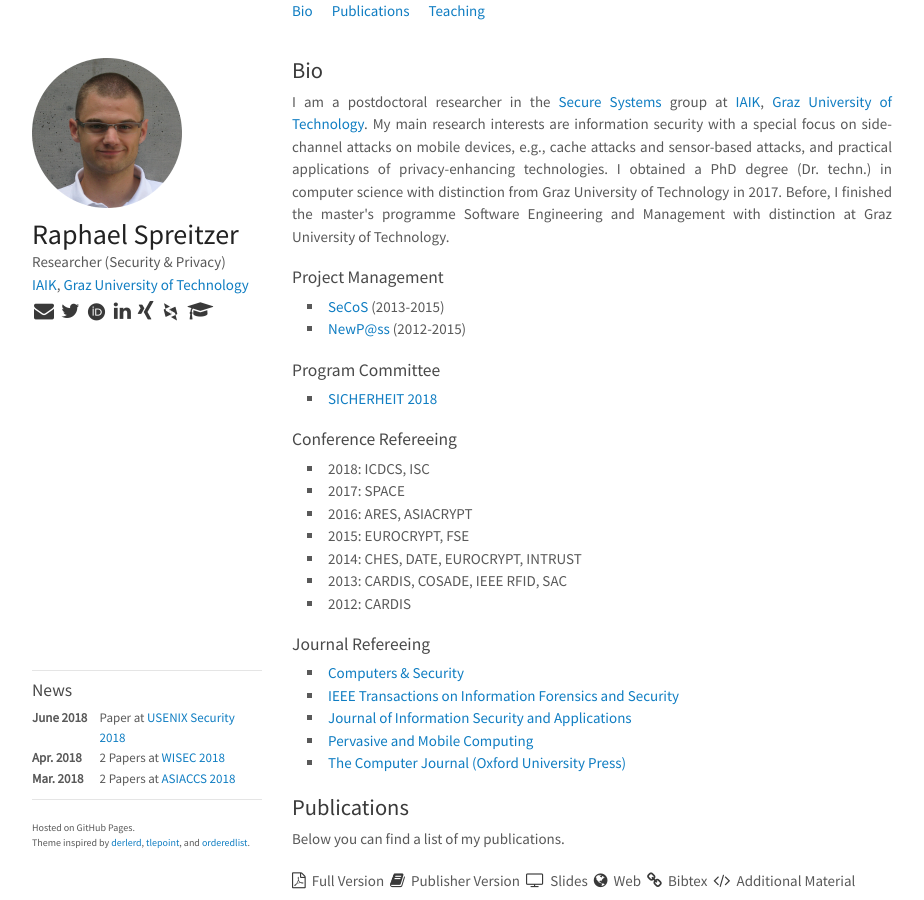
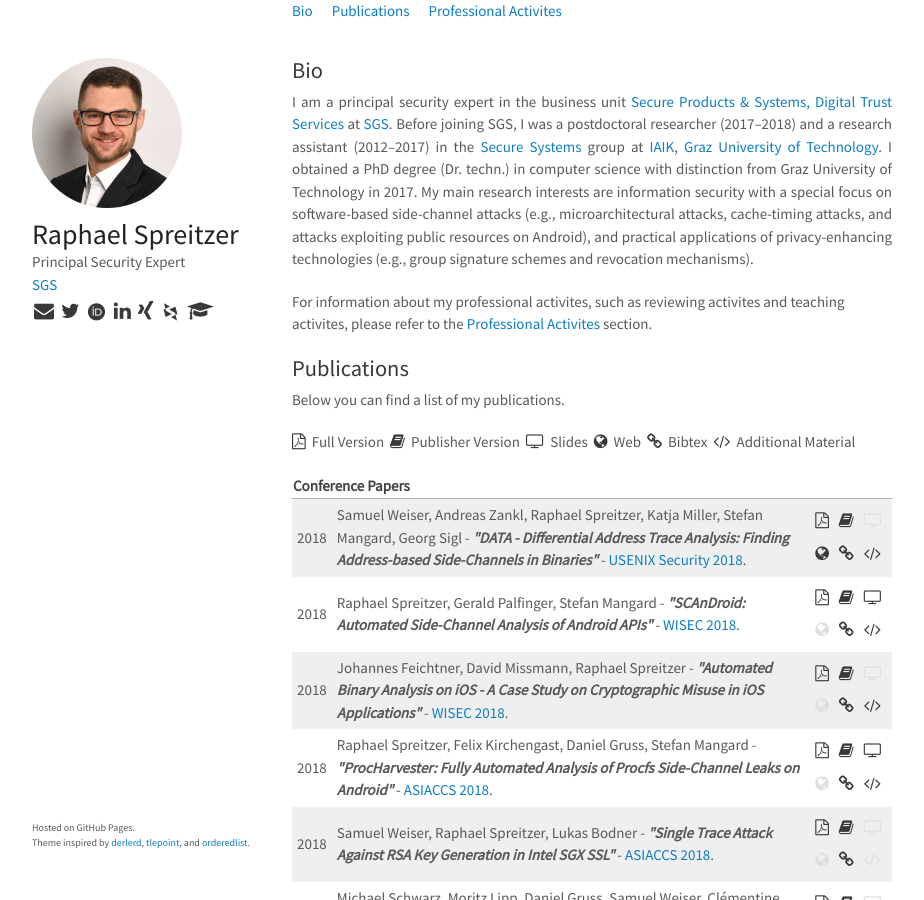
Before and after one commit to rspreitzer/rspreitzer.github.io, a Jekyll site: the page built from index.html, in a window 1280 px wide and 900 px high. Shown: the whole window, without its empty margins (178-1102 px from the left). Built offline with Jekyll 4.4.1, drawn with Linux system fonts in a browser that asks for light colours; some web fonts are replaced; some of the changed text lies outside the part shown.

Commit message:
update affiliation

```diff
--- a/_config.yml
+++ b/_config.yml
@@ -1,15 +1,15 @@
 # Site settings
-description: Academic Website of Raphael Spreitzer, IAIK, Graz University of Technology, Graz, Austria
-keywords: Raphael Spreitzer, Security, Privacy, IAIK, Graz University of Technology
-title: Raphael Spreitzer | IAIK, Graz University of Technology
+description: Academic Website of Raphael Spreitzer, SGS, Graz, Austria
+keywords: Raphael Spreitzer, Security, Privacy, SGS
+title: Raphael Spreitzer | SGS
 
 author: Raphael Spreitzer
 authorimg: images/rs.png
-authoroccup: Researcher (Security & Privacy)
-inst: IAIK
-insturl: https://www.iaik.tugraz.at
-uni: Graz University of Technology
-uniurl: https://www.tugraz.at
+authoroccup: Principal Security Expert
+#inst: Secure Products & Systems
+#insturl:
+uni: SGS
+uniurl: https://www.sgs.com/
 email: raphael.spreitzer@gmail.com
 
 twitter: rspreitzer_
--- a/_includes/bio.html
+++ b/_includes/bio.html
@@ -2,40 +2,13 @@
 <div class="navbar">
   <a href="#bio">Bio</a>
   <a href="#publications">Publications</a>
-  <a href="#teaching">Teaching</a>
+  <a href="#activities">Professional Activites</a>
 </div>
 </nav>
 
 <h2 id="bio">Bio</h2>
-<p class="bio">I am a postdoctoral researcher in the <a href="https://www.iaik.tugraz.at/content/research/sesys/">Secure Systems</a> group at <a href="https://www.iaik.tugraz.at">IAIK</a>, <a href="https://www.tugraz.at">Graz University of Technology</a>. My main research interests are information security with a special focus on side-channel attacks on mobile devices, e.g., cache attacks and sensor-based attacks, and practical applications of privacy-enhancing technologies. I obtained a PhD degree (Dr. techn.) in computer science with distinction from Graz University of Technology in 2017. Before, I finished the master's programme Software Engineering and Management with distinction at Graz University of Technology.</p>
+<p class="bio">
+I am a principal security expert in the business unit <a href="https://www.sgs.com/">Secure Products &amp; Systems, Digital Trust Services</a> at <a href="https://www.sgs.com/">SGS</a>. Before joining SGS, I was a postdoctoral researcher (2017&ndash;2018) and a research assistant (2012&ndash;2017) in the <a href="https://www.iaik.tugraz.at/content/research/sesys/">Secure Systems</a> group at <a href="https://www.iaik.tugraz.at">IAIK</a>, <a href="https://www.tugraz.at">Graz University of Technology</a>. I obtained a PhD degree (Dr. techn.) in computer science with distinction from Graz University of Technology in 2017. My main research interests are information security with a special focus on software-based side-channel attacks (e.g., microarchitectural attacks, cache-timing attacks, and attacks exploiting public resources on Android), and practical applications of privacy-enhancing technologies (e.g., group signature schemes and revocation mechanisms).
+<!-- Before, I finished the master's programme Software Engineering and Management with distinction at Graz University of Technology.--></p>
 
-<h3>Project Management</h3>
-<ul class="itemprefix">
-  <li><a href="http://comet-secos.at/en/">SeCoS</a> (2013-2015)</li>
-  <li><a href="http://newpass.av.it.pt/">NewP@ss</a> (2012-2015)</li>
-</ul>
-
-<h3>Program Committee</h3>
-<ul class="itemprefix">
-<li><a href="https://sicherheit2018.in.htwg-konstanz.de/">SICHERHEIT 2018</a></li>
-</ul>
-
-<h3>Conference Refereeing</h3>
-<ul class="itemprefix">
-  <li>2018: ICDCS, ISC</li>
-  <li>2017: SPACE</li>
-  <li>2016: ARES, ASIACRYPT</li>
-  <li>2015: EUROCRYPT, FSE</li>
-  <li>2014: CHES, DATE, EUROCRYPT, INTRUST</li>
-  <li>2013: CARDIS, COSADE, IEEE RFID, SAC</li>
-  <li>2012: CARDIS</li>
-</ul>
-
-<h3>Journal Refereeing</h3>
-<ul class="itemprefix">
-  <li><a href="https://www.journals.elsevier.com/computers-and-security/">Computers &amp; Security</a></li>
-  <li><a href="https://www.signalprocessingsociety.org/publications/periodicals/forensics/">IEEE Transactions on Information Forensics and Security</a></li>
-  <li><a href="https://www.journals.elsevier.com/journal-of-information-security-and-applications/">Journal of Information Security and Applications</a></li>
-  <li><a href="https://www.journals.elsevier.com/pervasive-and-mobile-computing/">Pervasive and Mobile Computing</a></li>
-  <li><a href="https://academic.oup.com/comjnl">The Computer Journal (Oxford University Press)</a></li>
-</ul>
+<p>For information about my professional activites, such as reviewing activites and teaching activites, please refer to the <a href="#activities">Professional Activites</a> section. </p>
--- a/_includes/footer.html
+++ b/_includes/footer.html
@@ -1,5 +1,5 @@
 <footer>
-  <div class="news">
+  <!-- <div class="news">
     <h3>News</h3>
     <table class="newstable">
       <tr>
@@ -15,7 +15,7 @@
         <td>2 Papers at <a href="http://asiaccs2018.org/">ASIACCS 2018</a></td>
       </tr>
     </table>
-  </div>
+  </div> -->
   <p class="remark">Hosted on GitHub Pages</a>.</p>
   <p class="remark">Theme inspired by <a href="https://derlerd.github.io/">derlerd</a>, <a href="https://tlepoint.github.io/">tlepoint</a>, and <a href="https://github.com/orderedlist/minimal">orderedlist</a>.</p>
 </footer>
--- a/_includes/header.html
+++ b/_includes/header.html
@@ -2,7 +2,7 @@
   <img src="{{site.authorimg}}" alt="{{site.author}}" width="150" />
   <h1>{{site.author}}</h1>
   <p class="occup">{{site.authoroccup}}</p>
-  <p class="affil"><a href="{{site.insturl}}">{{site.inst}}</a>, <a href="{{site.uniurl}}">{{site.uni}}</a></p>
+  <p class="affil"><a href="{{site.uniurl}}">{{site.uni}}</a></p>
   <ul class="extlinks">
     <li><a href="mailto:{{site.email}}" title="mail"><i class="fa fa-envelope"></i></a></li>
     <li><a href="https://twitter.com/{{site.twitter}}" target="_blank"><i class="fa fa-twitter"></i></a></li>
--- a/_includes/teaching.html
+++ b/_includes/teaching.html
@@ -1,5 +1,39 @@
-<h2 id="teaching">Teaching</h2>
+<h2 id="activities">Professional Activities</h2>
+<!--<h3>Project Management</h3>
 <ul class="itemprefix">
-<li><a href="https://www.iaik.tugraz.at/content/teaching/master_courses/seminar_project/">Seminars/Projects</a></li>
-<li><a href="https://www.iaik.tugraz.at/content/teaching/master_courses/embedded_security/">Embedded Security</a> (<a href="https://teaching.iaik.tugraz.at/embsec/start">2018</a>, 2017, 2016)</li>
+  <li><a href="http://comet-secos.at/en/">SeCoS</a> (2013-2015)</li>
+  <li><a href="http://newpass.av.it.pt/">NewP@ss</a> (2012-2015)</li>
+</ul> -->
+
+<p>Below you can find a list of professional activities and teaching activites. </p>
+
+<h3>Program Committee</h3>
+<ul class="itemprefix">
+<li><a href="https://sicherheit2018.in.htwg-konstanz.de/">SICHERHEIT 2018</a></li>
 </ul>
+
+<h3>Conference Refereeing</h3>
+<ul class="itemprefix">
+  <li>2018: ICDCS, ISC</li>
+  <li>2017: SPACE</li>
+  <li>2016: ARES, ASIACRYPT</li>
+  <li>2015: EUROCRYPT, FSE</li>
+  <li>2014: CHES, DATE, EUROCRYPT, INTRUST</li>
+  <li>2013: CARDIS, COSADE, IEEE RFID, SAC</li>
+  <li>2012: CARDIS</li>
+</ul>
+
+<h3>Journal Refereeing</h3>
+<ul class="itemprefix">
+  <li><a href="https://www.journals.elsevier.com/computers-and-security/">Computers &amp; Security</a></li>
+  <li><a href="https://www.signalprocessingsociety.org/publications/periodicals/forensics/">IEEE Transactions on Information Forensics and Security</a></li>
+  <li><a href="https://www.journals.elsevier.com/journal-of-information-security-and-applications/">Journal of Information Security and Applications</a></li>
+  <li><a href="https://www.journals.elsevier.com/pervasive-and-mobile-computing/">Pervasive and Mobile Computing</a></li>
+  <li><a href="https://academic.oup.com/comjnl">The Computer Journal (Oxford University Press)</a></li>
+</ul>
+
+<h3>Teaching Activites</h3>
+<ul class="itemprefix">
+<li><a href="https://www.iaik.tugraz.at/content/teaching/master_courses/seminar_project/">Seminars/Projects</a>, at Graz University of Technology (2012&ndash;2018)</li>
+<li><a href="https://www.iaik.tugraz.at/content/teaching/master_courses/embedded_security/">Embedded Security</a>, at Graz University of Technology (<a href="https://teaching.iaik.tugraz.at/embsec/start">2016&ndash;2018</a>)</li>
+</ul>
```
Also changed, not shown: images/rs.png.
